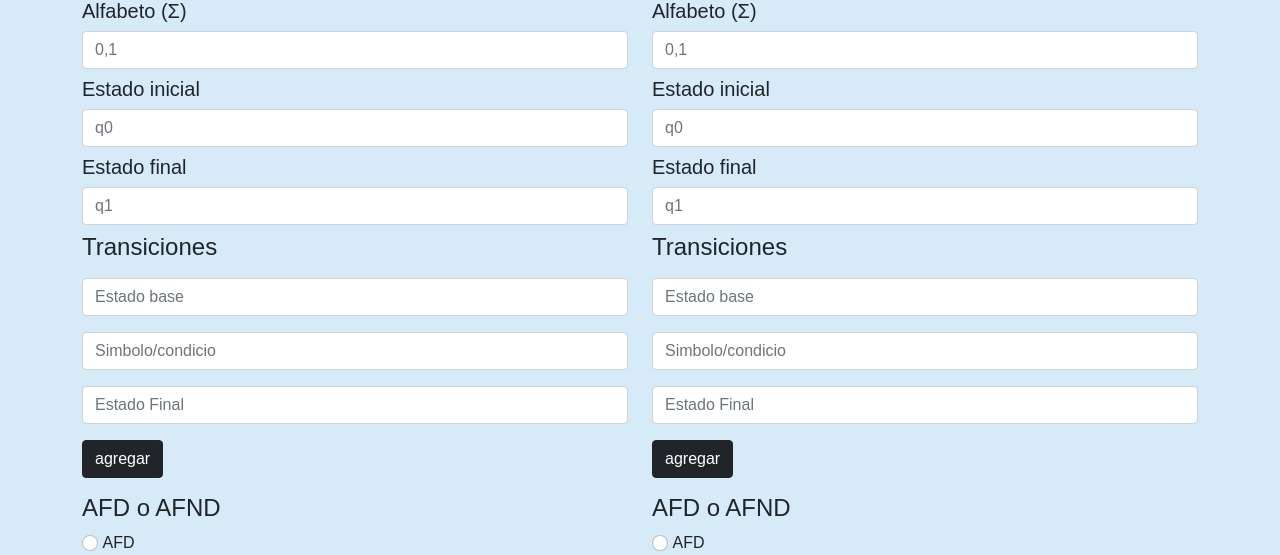
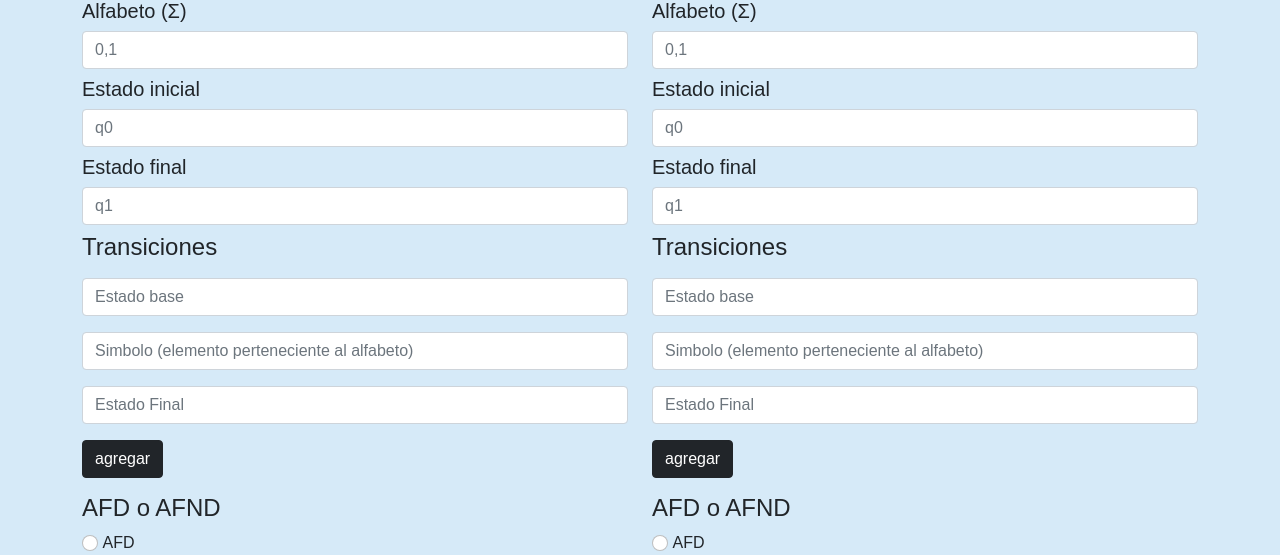
Before and after one commit to GRUPO-4-GRAFOS/GLF-2021s2-Trabajo2-Entrega-Grupo4, a PHP site: page / in a window 1280 px wide. Shown: the part 633-1188 px from the top of the page. Run offline with PHP 8.4, Linux system fonts and the light colour scheme.

Commit message:
restricciones a trancisiones

```diff
--- a/index.php
+++ b/index.php
@@ -92,9 +92,9 @@
 
             <h4>Transiciones</h4>
             <form id="transiciones-automata1">
-              <input type="text" id="estado_Inicial" class="form-control my-3" placeholder="Estado base" />
-              <input type="text" id="simbolo" class="form-control my-3" placeholder="Simbolo/condicio" />
-              <input type="text" id="estado_final" class="form-control my-3" placeholder="Estado Final" />
+              <input type="text" id="estado_Inicial" class="form-control my-3" required placeholder="Estado base" />
+              <input type="text" id="simbolo" class="form-control my-3" required placeholder="Simbolo (elemento perteneciente al alfabeto)" />
+              <input type="text" id="estado_final" class="form-control my-3" required placeholder="Estado Final" />
               <input type="submit" class="btn btn-dark mb-3" value="agregar"/>
             </form>
 
@@ -150,9 +150,9 @@
 
             <h4>Transiciones</h4>
             <form id="transiciones-automata2">
-              <input type="text" id="estado_Inicial" class="form-control my-3" placeholder="Estado base" />
-              <input type="text" id="simbolo" class="form-control my-3" placeholder="Simbolo/condicio" />
-              <input type="text" id="estado_final" class="form-control my-3" placeholder="Estado Final" />
+              <input type="text" id="estado_Inicial" class="form-control my-3" required placeholder="Estado base" />
+              <input type="text" id="simbolo" class="form-control my-3" required placeholder="Simbolo (elemento perteneciente al alfabeto)" />
+              <input type="text" id="estado_final" class="form-control my-3" required placeholder="Estado Final" />
               <input type="submit" class="btn btn-dark mb-3" value="agregar"/>
             </form>
 
@@ -196,5 +196,3 @@
     <!--Fin container-->
     <script src="./assets/js/index.js"></script>
     <script src="./assets/js/logs.js"></script>
-  </body>
-</html>
```
